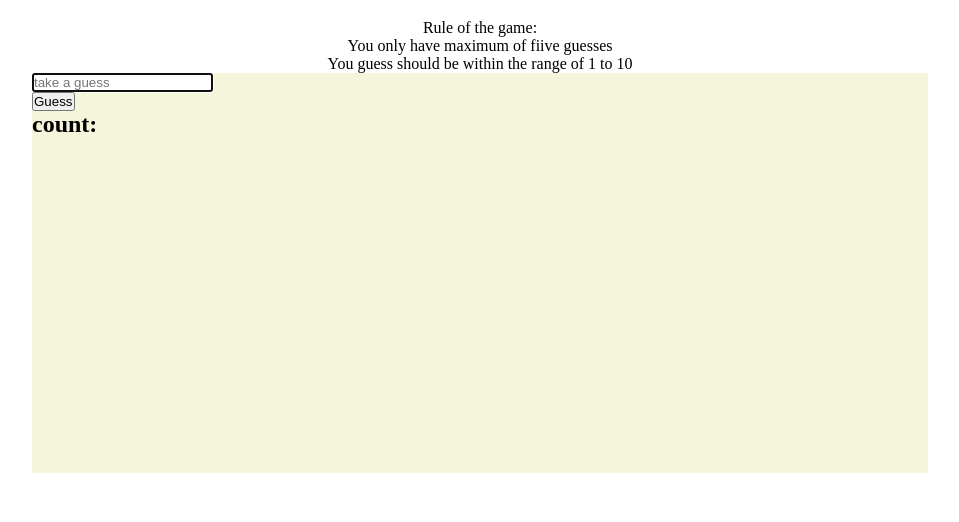
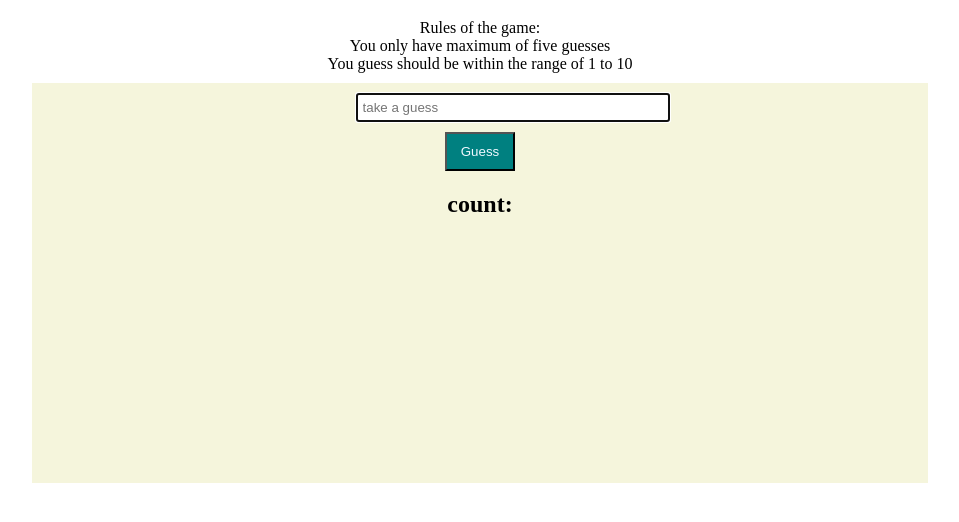
Before and after one commit to olaishola05/Guessing-Game, a plain HTML site: page index.html in a window 1280 px wide. Shown: the part 58-580 px from the top of the page, without its empty margins (160-1119 px from the left). Drawn offline with Linux system fonts and the light colour scheme.

Commit message:
working game but counter still not displaying

```diff
--- a/index.html
+++ b/index.html
@@ -10,16 +10,19 @@
 
 <body>
     <h1>Welcome to the world of guessing</h1>
-    <p>Rule of the game:
-        <ol>
-            <li>You only have maximum of fiive guesses</li>
+    <p>Rules of the game:
+        <ul>
+            <li>You only have maximum of five guesses</li>
             <li>You guess should be within the range of 1 to 10</li>
-        </ol>
+        </ul>
     </p>
     <div class="container">
-        <div class="guess-div"><input id="getInput" autofocus type="text" placeholder="take a guess"></div>
-        <button id="getBttn" type="submit">Guess</button>
-        <h2 class="counter">count:</h2>
+        <div class="guess-div"><input id="getInput" autofocus type="text" placeholder="take a guess">
+            <button id="getBttn" type="submit">Guess</button>
+            <h2 class="counter">count:</h2>
+        </div>
+
+
     </div>
 
 
--- a/index.js
+++ b/index.js
@@ -2,31 +2,63 @@ const randNum = Math.floor(Math.random() * (11 - 1)) + 1;
 let counter = 0;
 let maxGuess = 5;
 
-
 const getBtn = document.getElementById("getBttn").onclick = function () {
     const getInput = document.getElementById("getInput").value;
+    if (counter < maxGuess) {
 
-    if (counter < maxGuess) {
+        if (getInput == randNum) {
+            alert("Hooray! Congratulation you win!!!!. It took you " + '' + counter + '' + "guess to get it right");
+        }
+
         if (getInput > 10) {
-            alert("the number u entered is too large");
-        } if (getInput == randNum) {
-            alert("Yes! it took you " + counter + "guess to get it right");
+            alert("Out of range");
+        }
+        if (getInput <= 0) {
+            alert("the number u entered is below range");
+        }
 
-        } else {
-            alert("Nope, maybe anther try");
+        if (getInput != randNum) {
+            alert("Another guess is your bestfriend");
         }
+
         counter++;
-    } else {
-        // (counter > maxGuess)
+    }
+    else {
         counter = 0;
         alert("You have exhausted your available guesses. You can start all over again");
     }
-    if (getInput <= 0) {
-        alert("sorry the number you input is too small or out of range");
-    }
 
+    // let countGuess = document.getElementById("getBttn").onclick = function () {
+    //     let guessCount = document.getElementById("getInput").value;
+    //     if (guessCount > 10) {
+    //         alert("the number u entered is too large");
+    //     }
+    //     if (guessCount <= 0) {
+    //         alert("sorry the number you input is too small or out of range");
+    //     }
+    // };
 };
 
-// let getCount = document.querySelector("getBttn").onclick = function () {
-//     let val = document.querySelector("h2").innerHTML = counter;
+
+// countGuess();
+// let counting = document.getElementById("counter").onclick = function () {
+//     count = 0;
+
+//     counting.getBtn.innerHTML = "count: " + count;
+//     // let myCounter = document.getElementsByClassName("counter").value;
+//     // myCounter.onclick = function () {
+//     //     count += 1;
+//     //     myCounter.innerHTML = "count: " + count;
+//     // };
 // };
+
+
+
+
+
+
+// function count() {
+//     count = document.getElementsByClassName(".counter");
+//     counter = count.value;
+//     count.innerHTML = counter;
+// }
--- a/style.css
+++ b/style.css
@@ -15,11 +15,11 @@ h1 {
   font-size: 2em;
   padding: 20px;
 }
-p{
-    text-align: center;
+p {
+  text-align: center;
 }
-ol{
-    text-align: center;
+ul {
+  text-align: center;
 }
 
 .container {
@@ -30,16 +30,33 @@ ol{
   margin-right: auto;
 }
 
-/* .guess-div {
-  width: 50%;
+.guess-div {
+  width: 30%;
   height: 100px;
+  margin-top: 10px;
   margin-left: auto;
   margin-right: auto;
   /* background-color: yellow; */
-} */
+  display: flex;
+  flex-direction: column;
+}
+
+h2 {
+  text-align: center;
+  padding-top: 20px;
+}
 
 input {
-  width: 250px;
+  width: 300px;
+  margin: 10px;
+  padding: 5px;
+}
+
+#getBttn {
+  width: 70px;
+  padding: 10px 10px;
+  text-align: center;
+  background-color: teal;
+  color: aliceblue;
   align-self: center;
-  margin: auto;
 }
```
